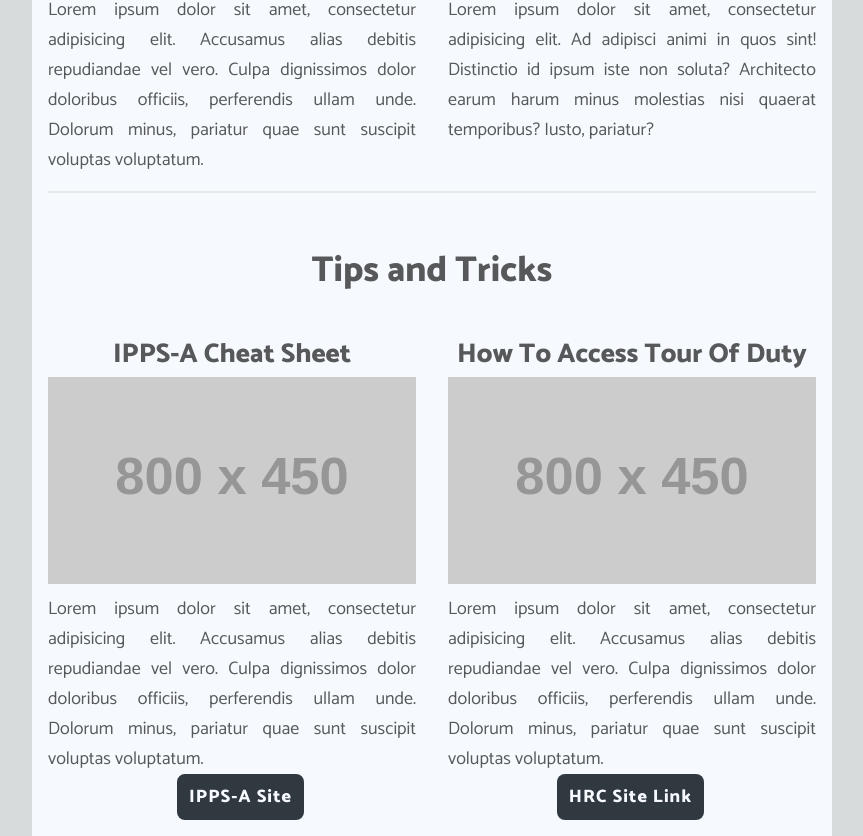
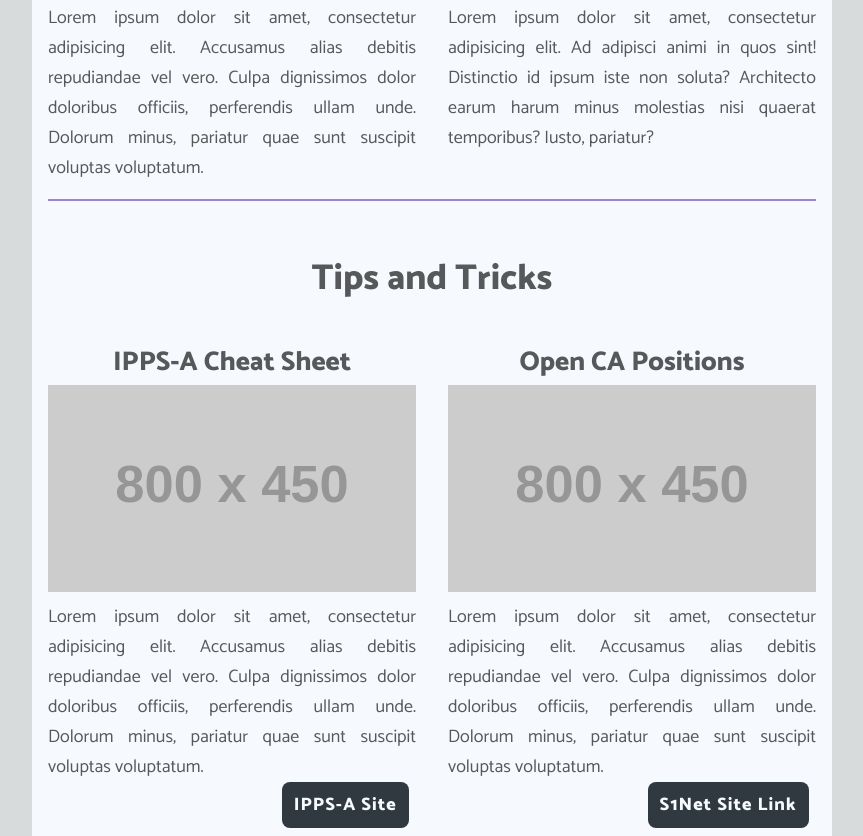
Before and after one commit to TypeErrorDev/emailtemplate3, a website: page index.html in a window 1280 px wide. Shown: the part 1961-2797 px from the top of the page, without its empty margins (208-1071 px from the left). Drawn offline with Linux system fonts and the light colour scheme; placeholder pictures from the web are drawn by us.

Commit message:
Update index.html

```diff
--- a/index.html
+++ b/index.html
@@ -92,9 +92,14 @@
       .line {
         clear: both;
         height: 2px;
-        background-color: #e3e9e9;
+        /*background-color: #e3e9e9;*/
         margin: 4% auto;
+        background-color: #9e84d7;
         width: 96%;
+      }
+      .fat-line {
+        height: 8px;
+        background-color: #7a56c8;
       }
 
       .two-col {
@@ -121,6 +126,8 @@
     </style>
   </head>
   <body>
+    <!--FAT BORDER LINE-->
+    <div class="fat-line"></div>
     <div id="wrapper">
       <header>
         <!--LOGO-->
@@ -285,13 +292,13 @@
           officiis, perferendis ullam unde. Dolorum minus, pariatur quae sunt
           suscipit voluptas voluptatum.
         </p>
-        <div class="button-holder" style="margin-right: 7rem">
+        <div class="button-holder">
           <a class="button" href="#" target="_blank">IPPS-A Site</a>
         </div>
       </div>
 
       <div class="two-col">
-        <h2 style="text-align: center">How To Access Tour Of Duty</h2>
+        <h2 style="text-align: center">Open CA Positions</h2>
         <a href="#" target="_blank"
           ><img src="https://via.placeholder.com/800x450"
         /></a>
@@ -302,8 +309,8 @@
           officiis, perferendis ullam unde. Dolorum minus, pariatur quae sunt
           suscipit voluptas voluptatum.
         </p>
-        <div class="button-holder" style="margin-right: 7rem">
-          <a class="button" href="#" target="_blank">HRC Site Link</a>
+        <div class="button-holder">
+          <a class="button" href="#" target="_blank">S1Net Site Link</a>
         </div>
       </div>
 
@@ -319,6 +326,9 @@
           >Battalion Facebook/Instagram Page</a
         >
       </p>
+
+      <!--FAT BORDER LINE-->
+      <div class="fat-line"></div>
     </div>
     <!--- End Wrapper -->
   </body>
```
